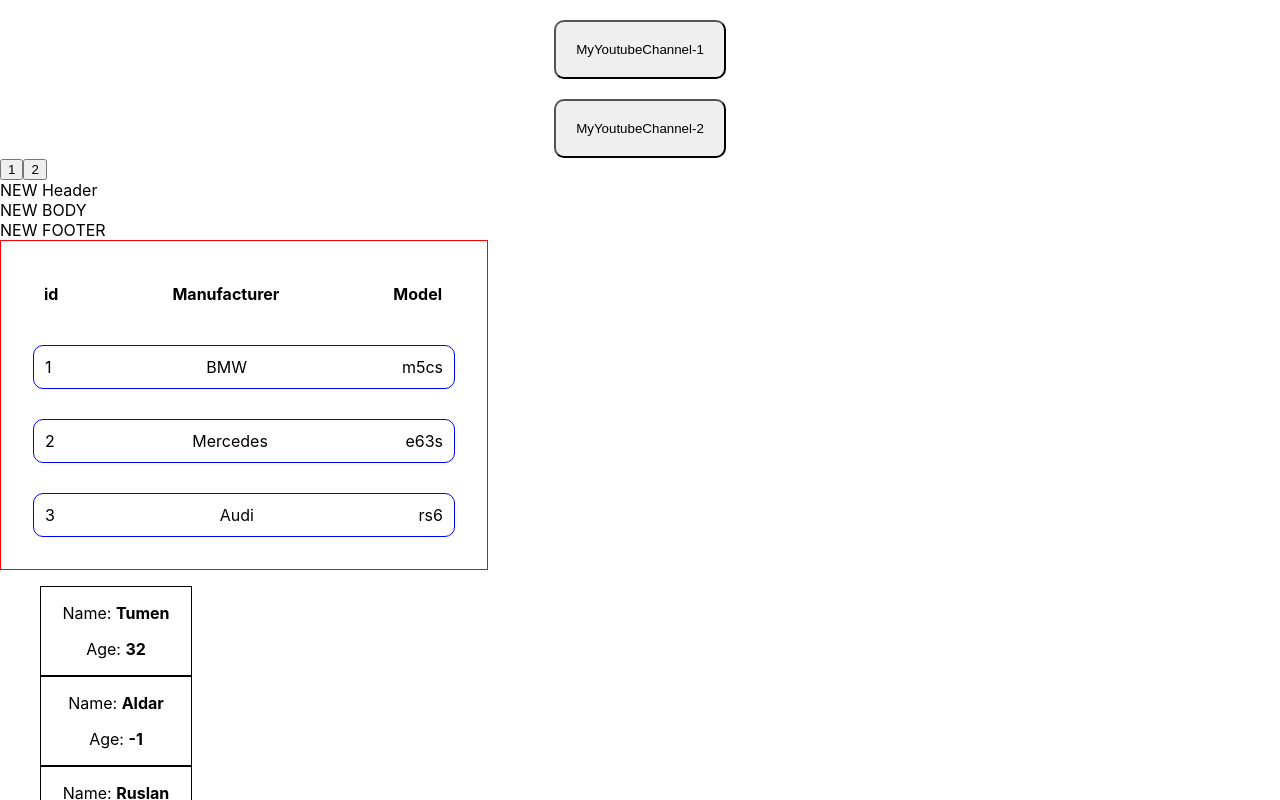
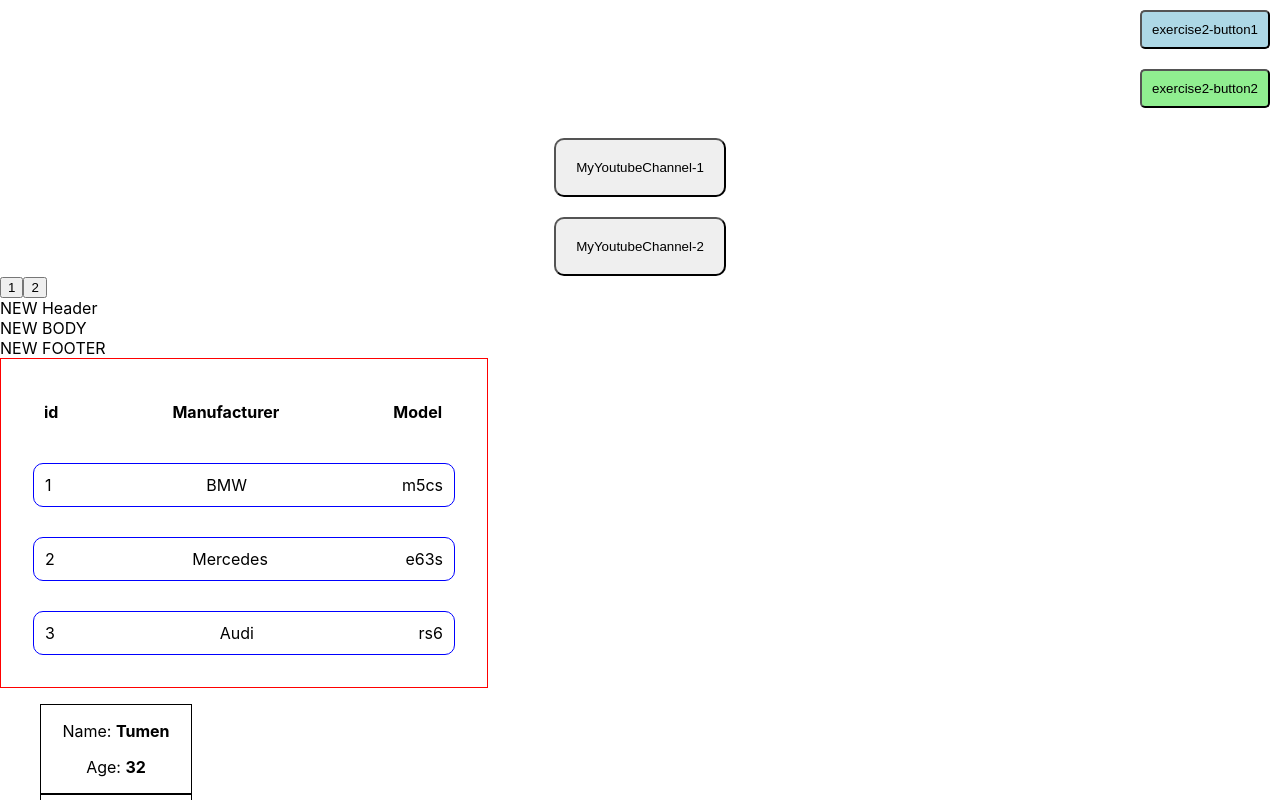
Before and after one commit to dtumen/microtasks, a React (Create React App) app: page / in a window 1280 px wide. Shown: the top 800 px of the page. Built offline with nearby package versions, Linux system fonts and the light colour scheme.

Commit message:
home-work-3-done

```diff
--- a/src/App.tsx
+++ b/src/App.tsx
@@ -5,6 +5,7 @@
 import { Body } from './site/Body';
 import { NewComponent } from './site/NewComponent';
 import { Button } from './site/Button';
+import { NewButton } from './site/NewButton';
 
 const students = [
   {
@@ -50,6 +51,8 @@
 
   return (
     <>
+    <NewButton btnName={'exercise2-button1'} btnColor={'lightblue'}/>
+    <NewButton btnName={'exercise2-button2'} btnColor={'lightgreen'}/>
     <Button onClickHandler={onClickHandler} name='Tumen!' nameBtn={'MyYoutubeChannel-1'}/>
     <Button onClickHandler={onClickHandler} name='Ivan!' nameBtn={'MyYoutubeChannel-2'} />
     <button onClick={foo1}>1</button>
--- /dev/null
+++ b/src/site/NewButton.tsx
@@ -0,0 +1,37 @@
+import React, { useState } from 'react';
+
+type NewButtonPropsType = {
+  btnName: string
+  btnColor?: string
+}
+
+
+const randomNumber = (min: number, max: number) => Math.floor(Math.random() * (max - min + 1) + min);
+const randomByte = () => randomNumber(0, 255)
+const randomPercent = () => (randomNumber(50, 100) * 0.01).toFixed(2)
+const randomCssRgba = () => `rgba(${[randomByte(), randomByte(), randomByte(), randomPercent()].join(',')})`
+
+export const NewButton = ({ btnName, btnColor }: NewButtonPropsType) => {
+
+  const [backColor, setBackColor] = useState(btnColor);
+
+  const onClickHandler = () => {
+    let colRandom =  randomCssRgba();
+    setBackColor(colRandom)
+  }
+
+  return (
+    <div style={{ display: 'flex', justifyContent: 'flex-end' }}>
+      <button style={{
+        margin: '10px',
+        padding: '10px',
+        borderRadius: '5px',
+        backgroundColor: backColor || 'transparent',
+      }}
+      onClick={onClickHandler}
+      >
+        { btnName }
+      </button>
+    </div>
+  );
+};
```
